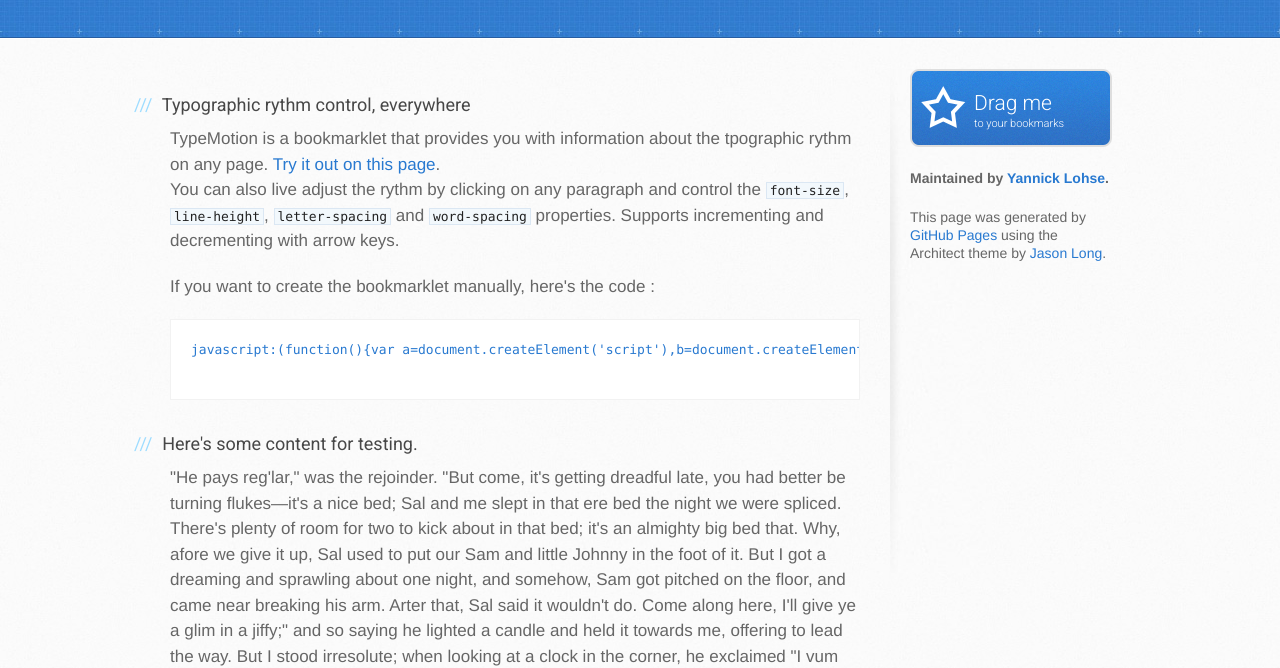
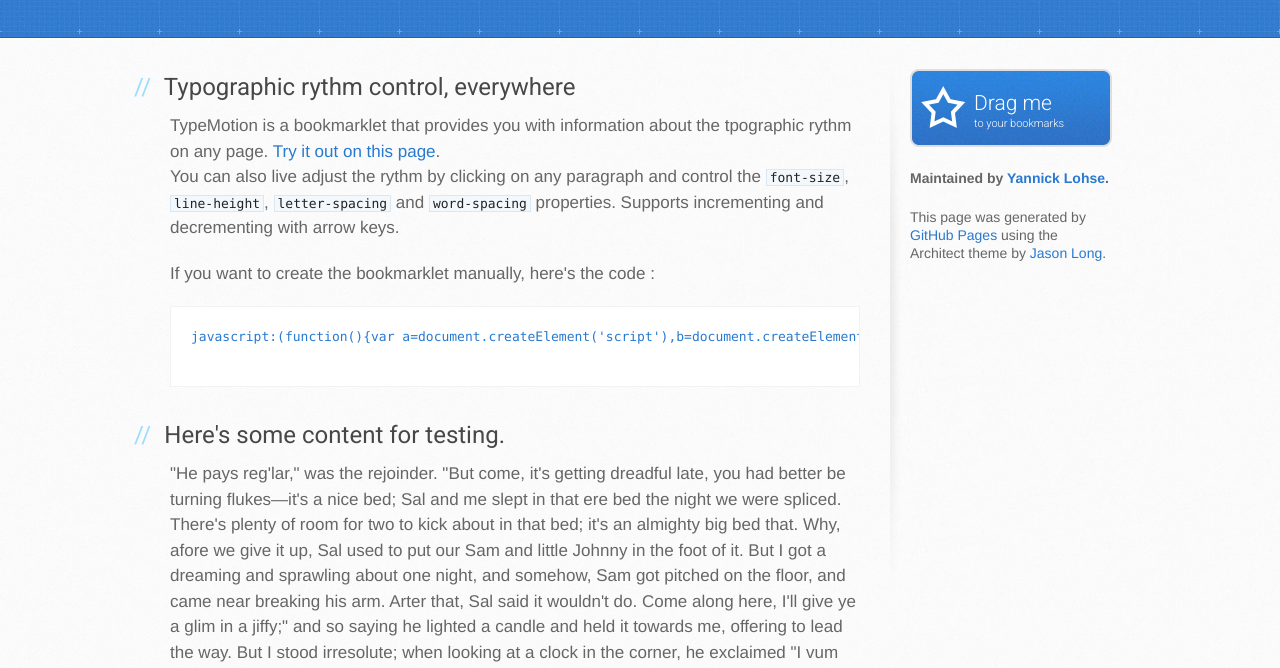
Before and after one commit to y-lohse/TypeMotion, a plain HTML site: page index.html in a window 1280 px wide. Shown: the part 129-797 px from the top of the page. Drawn offline with Linux system fonts and the light colour scheme.

Commit message:
Style adjustments

```diff
--- a/index.html
+++ b/index.html
@@ -20,7 +20,6 @@
     <header>
       <div class="inner">
         <h1>TypeMotion</h1>
-        <h2></h2>
         <a href="https://github.com/y-lohse/TypeMotion" class="button"><small>View project on</small>GitHub</a>
       </div>
     </header>
@@ -28,9 +27,9 @@
     <div id="content-wrapper">
       <div class="inner clearfix">
         <section id="main-content">
-          <h3>
+          <h2>
           	Typographic rythm control, everywhere
-          </h3>
+          </h2>
           <p>
           	TypeMotion is a bookmarklet that provides you with information about the tpographic rythm on any page. <a href="javascript:(function(){var a=document.createElement('script'),b=document.createElement('script');a.src='https://ajax.googleapis.com/ajax/libs/jquery/1.10.2/jquery.min.js';b.src='http://y-lohse.github.io/TypeMotion/typemotion.min.js?'+Math.floor((new Date)/(864e5));document.body.appendChild(a);document.body.appendChild(b);})(document);">Try it out on this page</a>.<br />
           	You can also live adjust the rythm by clicking on any paragraph and control the <code>font-size</code>, <code>line-height</code>, <code>letter-spacing</code> and <code>word-spacing</code> properties. Supports incrementing and decrementing with arrow keys.
@@ -44,9 +43,9 @@
 <code>javascript:(function(){var a=document.createElement('script'),b=document.createElement('script');a.src='https://ajax.googleapis.com/ajax/libs/jquery/1.10.2/jquery.min.js';b.src='http://y-lohse.github.io/TypeMotion/typemotion.min.js?'+Math.floor((new Date)/(864e5));document.body.appendChild(a);document.body.appendChild(b);})(document);</code>
           </pre>
 
-          <h3>
+          <h2>
           	Here's some content for testing.
-          </h3>
+          </h2>
 
           <p>
           	"He pays reg'lar," was the rejoinder. "But come, it's getting dreadful late, you had better be turning flukes—it's a nice bed; Sal and me slept in that ere bed the night we were spliced. There's plenty of room for two to kick about in that bed; it's an almighty big bed that. Why, afore we give it up, Sal used to put our Sam and little Johnny in the foot of it. But I got a dreaming and sprawling about one night, and somehow, Sam got pitched on the floor, and came near breaking his arm. Arter that, Sal said it wouldn't do. Come along here, I'll give ye a glim in a jiffy;" and so saying he lighted a candle and held it towards me, offering to lead the way. But I stood irresolute; when looking at a clock in the corner, he exclaimed "I vum it's Sunday—you won't see that harpooneer to-night; he's come to anchor somewhere—come along then; DO come; WON'T ye come?"
```
